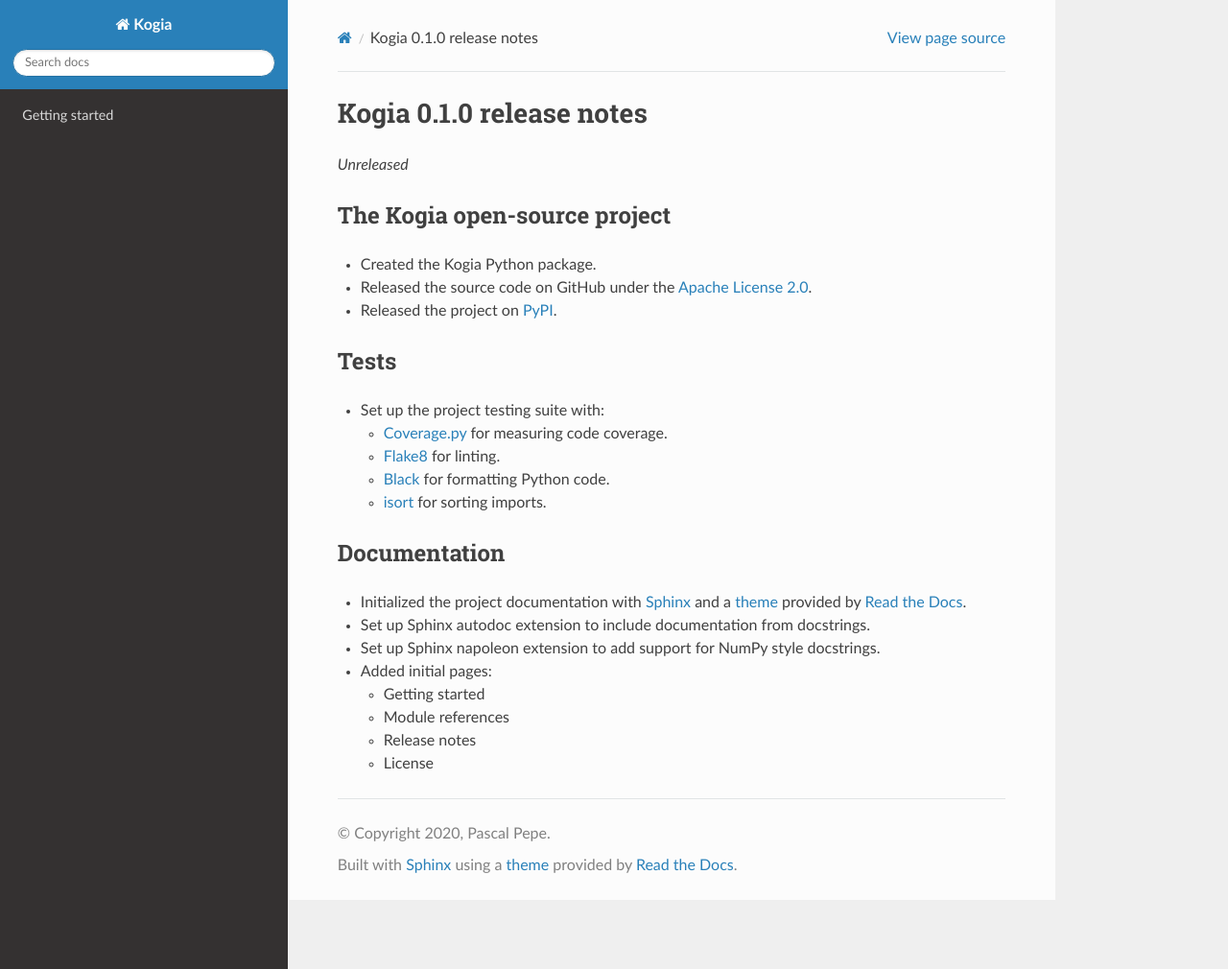
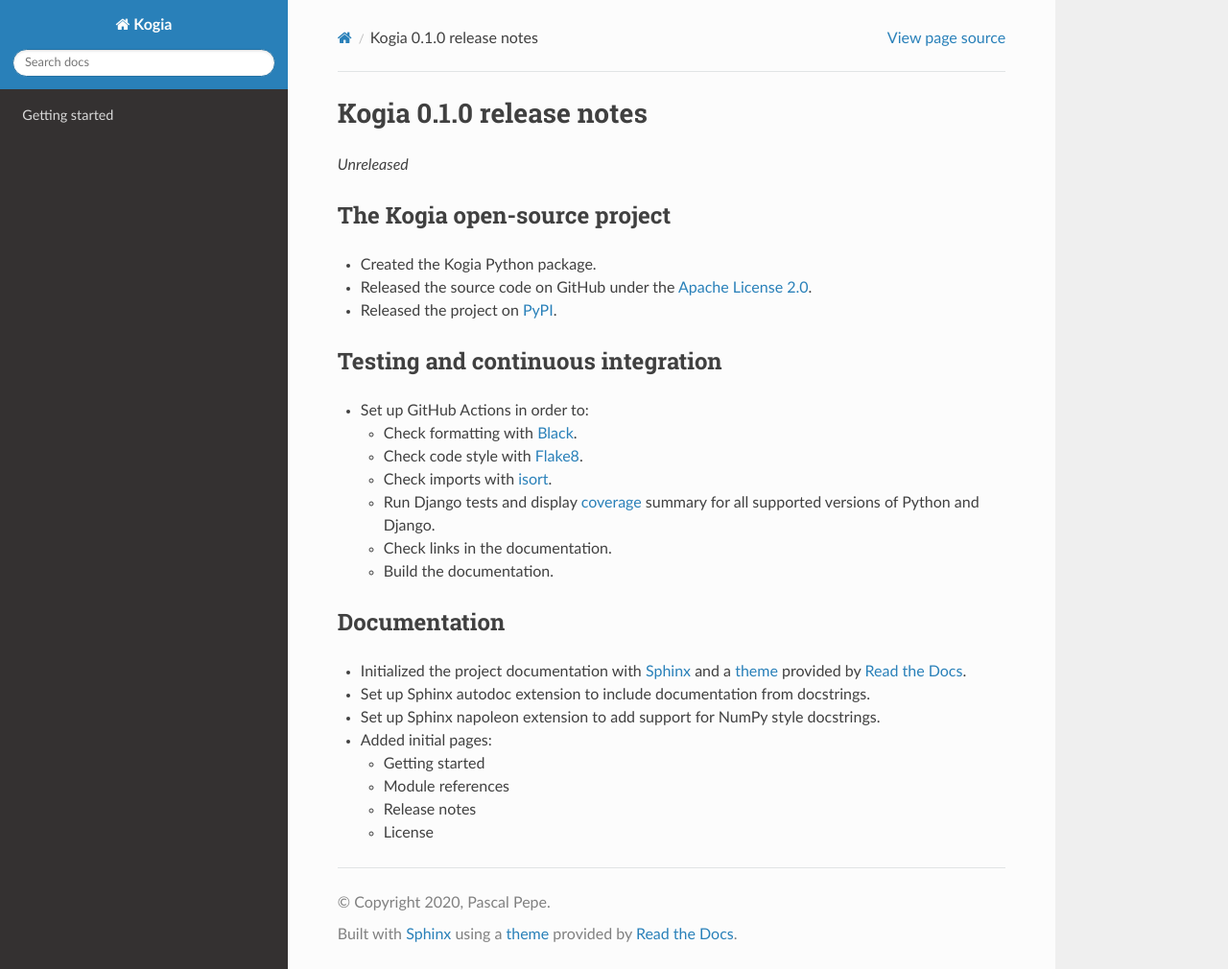
Before and after one commit to pascalpepe/kogia, a Sphinx documentation site: the page built from docs/releases/0.1.0.rst, in a window 1280 px wide and 1010 px high. Shown: the whole window at 96% size. Built offline with Sphinx 7.4.7 and the Read the Docs theme 2.0.0, drawn with Linux system fonts in a browser that asks for light colours; pages that are not in the unit, such as notebooks, are missing from menus.

Commit message:
Set up GitHub Actions (#4)

```diff
--- a/docs/releases/0.1.0.rst
+++ b/docs/releases/0.1.0.rst
@@ -14,16 +14,18 @@
 - Released the project on `PyPI <https://pypi.org/project/kogia/>`_.
 
 
-Tests
-=====
+Testing and continuous integration
+==================================
 
-- Set up the project testing suite with:
+- Set up GitHub Actions in order to:
 
-  * `Coverage.py <https://coverage.readthedocs.io>`_ for measuring code coverage.
-  * `Flake8 <https://flake8.readthedocs.io>`_ for linting.
-  * `Black <https://black.readthedocs.io>`_ for formatting Python code.
-  * `isort <https://pycqa.github.io/isort/>`_ for sorting imports.
-
+  * Check formatting with `Black <https://black.readthedocs.io>`_.
+  * Check code style with `Flake8 <https://flake8.readthedocs.io>`_.
+  * Check imports with `isort <https://pycqa.github.io/isort/>`_.
+  * Run Django tests and display `coverage <https://coverage.readthedocs.io>`_
+    summary for all supported versions of Python and Django.
+  * Check links in the documentation.
+  * Build the documentation.
 
 Documentation
 =============
--- a/docs/requirements.txt
+++ b/docs/requirements.txt
@@ -1,2 +1,2 @@
-Sphinx>=3.2,<3.3
-sphinx-rtd-theme>=0.5,<0.6
+Sphinx==5.*
+sphinx-rtd-theme==1.1.*
```
Also changed, not shown: .gitlab-ci.yml (deleted), 1 other file.
